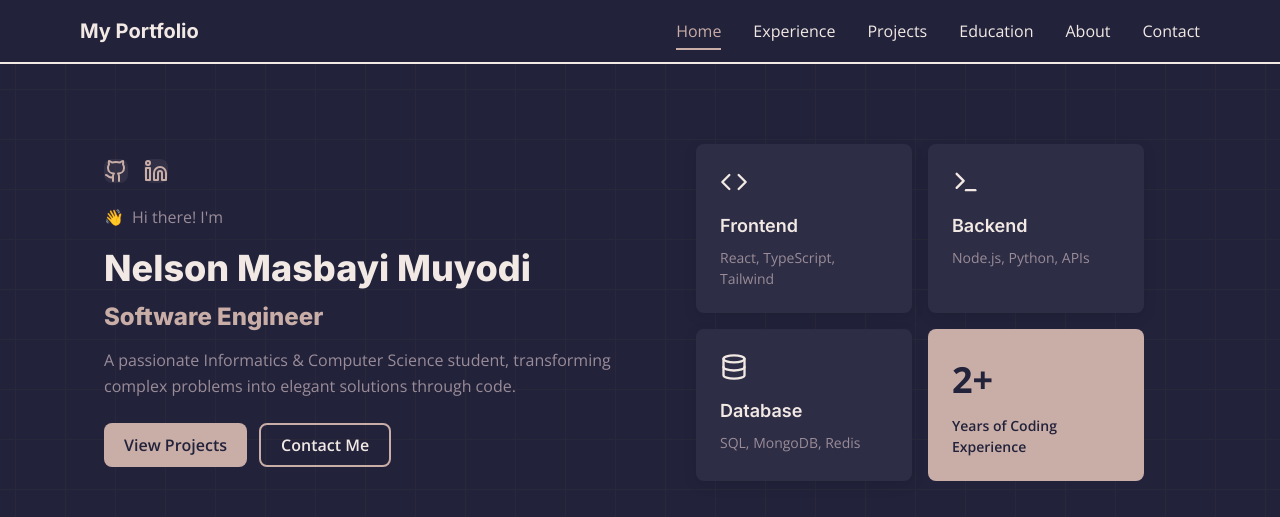
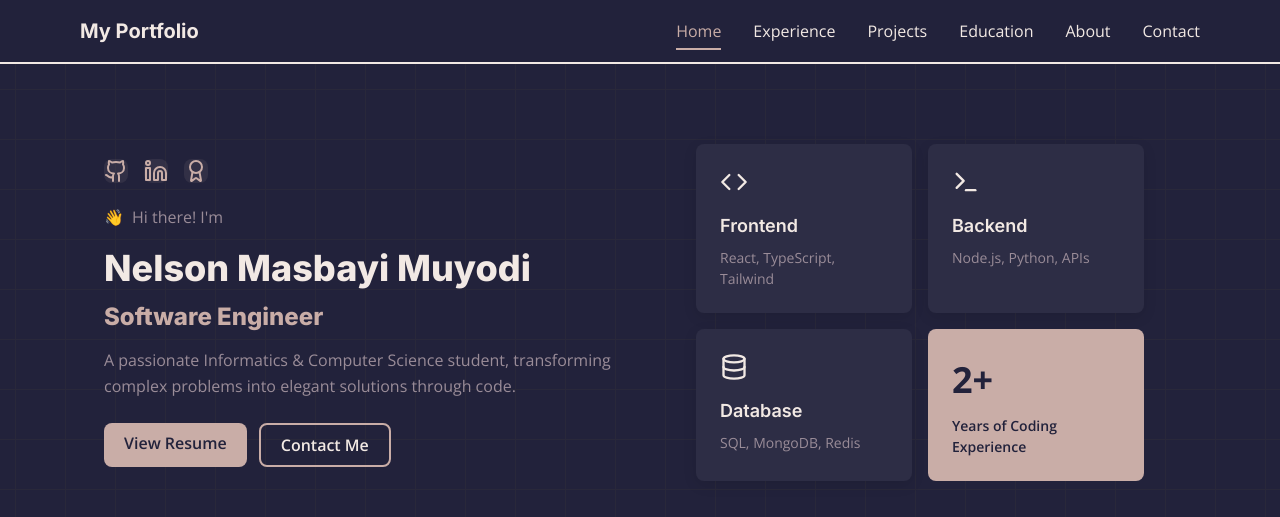
Before and after one commit to NMsby/Portfolio-Website, a Next.js app: page / in a window 1280 px wide. Shown: the top 517 px of the page. Built offline with nearby package versions, Linux system fonts and the light colour scheme.

Commit message:
Resume/CV Integration

```diff
--- a/src/components/sections/hero/Hero.tsx
+++ b/src/components/sections/hero/Hero.tsx
@@ -1,7 +1,7 @@
 "use client";
 
 import React, {useState, useEffect, useRef, JSX} from 'react';
-import { Code, Terminal, Database, Github, LinkedinIcon, ArrowDown } from 'lucide-react';
+import {Code, Terminal, Database, Github, LinkedinIcon, ArrowDown, Award} from 'lucide-react';
 import PageSection from '@/components/layout/PageSection';
 
 // Types
@@ -56,6 +56,13 @@ const Hero = () => {
             url: "https://www.linkedin.com/in/nmsby/",
             tooltip: "Connect on LinkedIn",
             label: "LinkedIn Profile"
+        },
+        {
+            platform: 'Credly',
+            icon: Award,
+            url: "https://www.credly.com/users/nmsby",
+            tooltip: "View my digital badges",
+            label: "Credly Badges"
         }
     ];
 
@@ -229,20 +236,22 @@ const Hero = () => {
 
                                     {/* CTA Buttons */}
                                     <div className="flex flex-wrap gap-3 pt-3">
-                                        <button
+                                        <a
+                                            href="/assets/Nelson%20Masbayi%20Muyodi%20CV.pdf"
+                                            target="_blank"
                                             className="group px-5 py-2 rounded-lg font-semibold transition-all duration-300 hover:scale-105 relative overflow-hidden focus:outline-none focus:ring-2 focus:ring-offset-2 focus:ring-[#C9ADA7]"
                                             style={{
                                                 backgroundColor: '#C9ADA7',
                                                 color: '#22223B',
                                             }}
-                                            tabIndex={0}
                                         >
-                                            <span className="relative z-10">View Projects</span>
+                                            <span className="relative z-10">View Resume</span>
                                             <div
                                                 className="absolute inset-0 bg-white opacity-0 group-hover:opacity-20 transition-opacity duration-300"
                                             />
-                                        </button>
-                                        <button
+                                        </a>
+                                        <a
+                                            href="#contact"
                                             className="group px-5 py-2 rounded-lg font-semibold border-2 transition-all duration-300 hover:scale-105 relative overflow-hidden focus:outline-none focus:ring-2 focus:ring-offset-2 focus:ring-[#C9ADA7]"
                                             style={{
                                                 borderColor: '#C9ADA7',
@@ -254,7 +263,7 @@ const Hero = () => {
                                             <div
                                                 className="absolute inset-0 bg-[#C9ADA7] opacity-0 group-hover:opacity-10 transition-opacity duration-300"
                                             />
-                                        </button>
+                                        </a>
                                     </div>
                                 </div>
                             </div>
```
Also changed, not shown: public/assets/images/profile.JPG (added), 1 other file (tests, documents, lock files or other folders).
